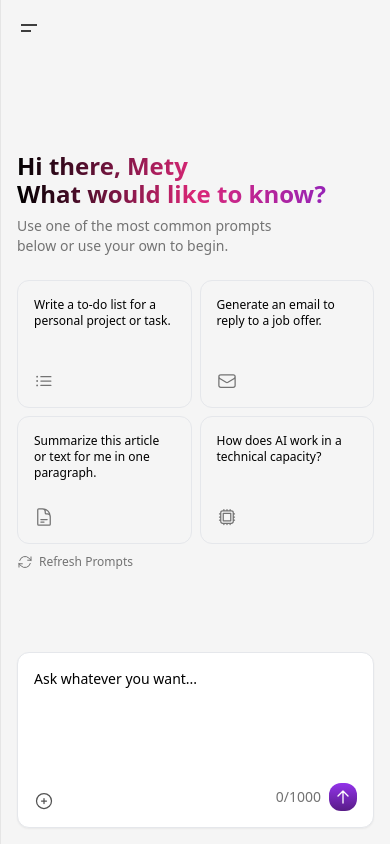
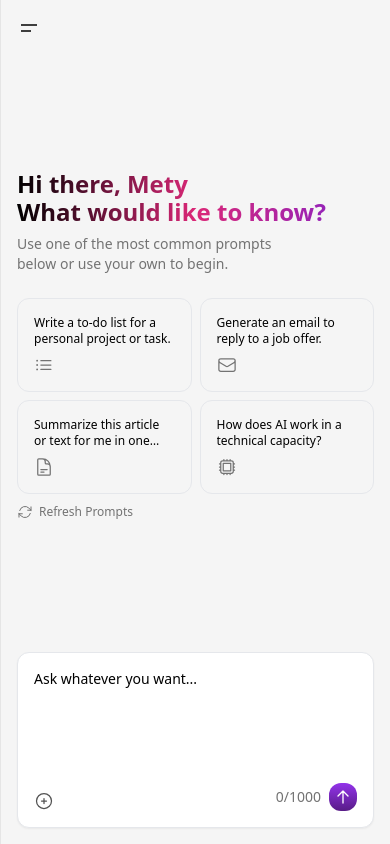
Before and after one commit to neysidev/chat-ai, a Next.js app: page / in a window 390 px wide. Built offline with nearby package versions, Linux system fonts and the light colour scheme.

Commit message:
feat(home): make prompts responsive

```diff
--- a/app/_components/Prompts.tsx
+++ b/app/_components/Prompts.tsx
@@ -31,9 +31,10 @@ export default function Prompts() {
         {prompts.map(({ text, icon }, index) => (
           <li
             key={index}
-            className="text-xs border rounded-xl p-4 h-32 flex flex-col font-medium select-none cursor-pointer transition hover:bg-white hover:shadow-sm"
+            title={text}
+            className="text-xs border rounded-xl p-4 space-y-2 md:space-y-6 flex flex-col font-medium select-none cursor-pointer transition hover:bg-white hover:shadow-sm"
           >
-            <span className="flex-1">{text}</span>
+            <span className="flex-1 line-clamp-2">{text}</span>
 
             <svg
               xmlns="http://www.w3.org/2000/svg"
--- a/app/page.tsx
+++ b/app/page.tsx
@@ -5,7 +5,7 @@ import Prompts from "./_components/Prompts"
 export default function Home() {
   return (
     <>
-      <div className="w-full flex-1 flex flex-col justify-center">
+      <div className="w-full flex-1 mb-8 flex flex-col justify-center">
         <Header />
         <Prompts />
       </div>
```
